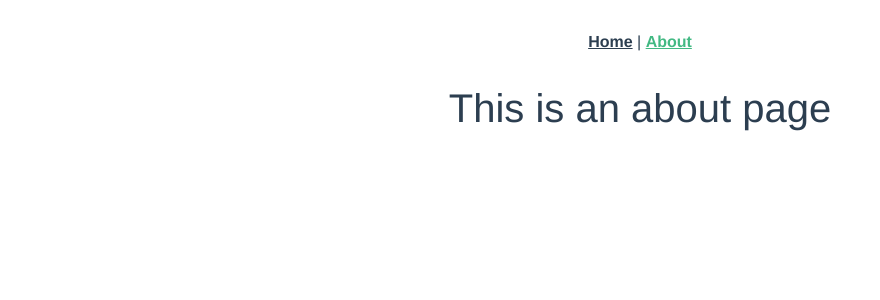
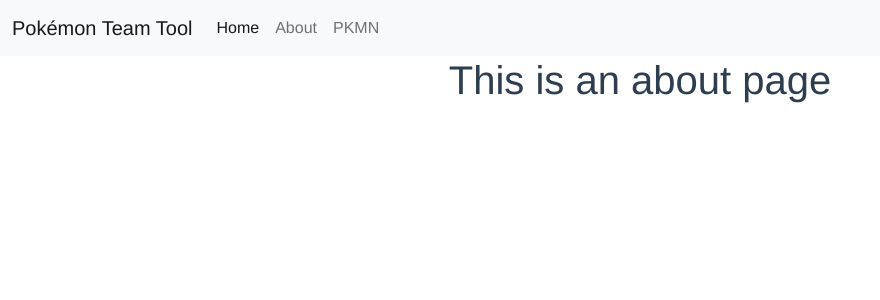
Before and after one commit to byFlutter/Pokemon-Team-Tool-Frontend, a Vue app: page /about in a window 1280 px wide. Shown: the top 300 px of the page, without its empty margins (0-880 px from the left). Built offline with nearby package versions, Linux system fonts and the light colour scheme.

Commit message:
add bootstrap navbar

```diff
--- a/src/App.vue
+++ b/src/App.vue
@@ -1,10 +1,15 @@
 <template>
-  <div id="nav">
-    <router-link to="/">Home</router-link> |
-    <router-link to="/about">About</router-link>
-  </div>
+  <navbar></navbar>
   <router-view/>
 </template>
+<script>
+import Navbar from './components/Navbar'
+
+export default {
+  name: 'App',
+  components: { Navbar }
+}
+</script>
 
 <style>
 #app {
--- /dev/null
+++ b/src/components/Navbar.vue
@@ -0,0 +1,27 @@
+<template>
+  <nav class="navbar navbar-expand-lg navbar-light bg-light">
+    <div class="container-fluid">
+      <a class="navbar-brand" href="#">Pokémon Team Tool</a>
+      <button class="navbar-toggler" type="button" data-bs-toggle="collapse" data-bs-target="#navbarNavAltMarkup" aria-controls="navbarNavAltMarkup" aria-expanded="false" aria-label="Toggle navigation">
+        <span class="navbar-toggler-icon"></span>
+      </button>
+      <div class="collapse navbar-collapse" id="navbarNavAltMarkup">
+        <div class="navbar-nav">
+          <a class="nav-link active" aria-current="page" href="#">Home</a>
+          <a class="nav-link" href="#">About</a>
+          <a class="nav-link" href="#">PKMN</a>
+        </div>
+      </div>
+    </div>
+  </nav>
+</template>
+
+<script>
+export default {
+  name: 'Navbar'
+}
+</script>
+
+<style scoped>
+
+</style>
```
